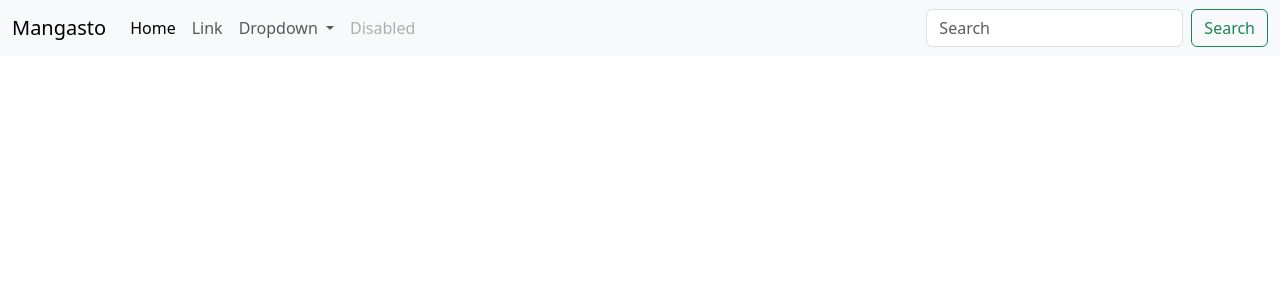
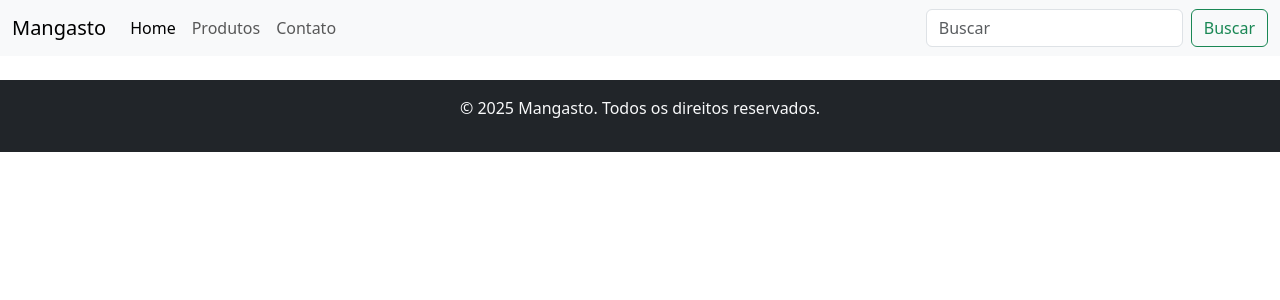
Before and after one commit to Kloppx/Mangasto, a Django app: template templates/base.html in a window 1280 px wide. Shown: the top 300 px of the page. Run offline with Django 4.2, Linux system fonts and the light colour scheme; the template is opened without the code that fills it, so the values that code supplies are empty.

Commit message:
refactor: separate navbar and footer into partial templates

```diff
--- a/templates/base.html
+++ b/templates/base.html
@@ -1,6 +1,6 @@
 {% load static %}
 <!DOCTYPE html>
-<html lang="en">
+<html lang="pt-br">
 
 <head>
     <meta charset="UTF-8">
@@ -12,48 +12,16 @@
     <link rel="stylesheet" href="{% static 'css/style.css' %}">
 </head>
 
-<body>  <!-- Adicionado o body -->
-    <nav class="navbar navbar-expand-lg bg-body-tertiary">
-        <div class="container-fluid">
-            <a class="navbar-brand" href="#">Mangasto</a>
-            <button class="navbar-toggler" type="button" data-bs-toggle="collapse" data-bs-target="#navbarSupportedContent" aria-controls="navbarSupportedContent" aria-expanded="false" aria-label="Toggle navigation">
-                <span class="navbar-toggler-icon"></span>
-            </button>
-            <div class="collapse navbar-collapse" id="navbarSupportedContent">
-                <ul class="navbar-nav me-auto mb-2 mb-lg-0">
-                    <li class="nav-item">
-                        <a class="nav-link active" aria-current="page" href="#">Home</a>
-                    </li>
-                    <li class="nav-item">
-                        <a class="nav-link" href="#">Link</a>
-                    </li>
-                    <li class="nav-item dropdown">
-                        <a class="nav-link dropdown-toggle" href="#" role="button" data-bs-toggle="dropdown" aria-expanded="false">
-                            Dropdown
-                        </a>
-                        <ul class="dropdown-menu">
-                            <li><a class="dropdown-item" href="#">Action</a></li>
-                            <li><a class="dropdown-item" href="#">Another action</a></li>
-                            <li><hr class="dropdown-divider"></li>
-                            <li><a class="dropdown-item" href="#">Something else here</a></li>
-                        </ul>
-                    </li>
-                    <li class="nav-item">
-                        <a class="nav-link disabled" aria-disabled="true">Disabled</a>
-                    </li>
-                </ul>
-                <form class="d-flex" role="search">
-                    <input class="form-control me-2" type="search" placeholder="Search" aria-label="Search">
-                    <button class="btn btn-outline-success" type="submit">Search</button>
-                </form>
-            </div>
-        </div>
-    </nav>
+<body>
+
+    {% include "partials/navbar.html" %}
 
     <main class="container mt-4">
         {% block content %}{% endblock %}
     </main>
 
+    {% include "partials/footer.html" %}
+
     <script src="https://cdn.jsdelivr.net/npm/bootstrap@5.3.3/dist/js/bootstrap.bundle.min.js"></script>
 </body>
 
--- /dev/null
+++ b/templates/partials/footer.html
@@ -0,0 +1,3 @@
+<footer class="bg-dark text-light text-center py-3 mt-4">
+    <p>&copy; 2025 Mangasto. Todos os direitos reservados.</p>
+</footer>
--- /dev/null
+++ b/templates/partials/navbar.html
@@ -0,0 +1,19 @@
+<nav class="navbar navbar-expand-lg bg-body-tertiary">
+    <div class="container-fluid">
+        <a class="navbar-brand" href="#">Mangasto</a>
+        <button class="navbar-toggler" type="button" data-bs-toggle="collapse" data-bs-target="#navbarSupportedContent" aria-controls="navbarSupportedContent" aria-expanded="false" aria-label="Toggle navigation">
+            <span class="navbar-toggler-icon"></span>
+        </button>
+        <div class="collapse navbar-collapse" id="navbarSupportedContent">
+            <ul class="navbar-nav me-auto mb-2 mb-lg-0">
+                <li class="nav-item"><a class="nav-link active" href="#">Home</a></li>
+                <li class="nav-item"><a class="nav-link" href="#">Produtos</a></li>
+                <li class="nav-item"><a class="nav-link" href="#">Contato</a></li>
+            </ul>
+            <form class="d-flex" role="search">
+                <input class="form-control me-2" type="search" placeholder="Buscar" aria-label="Search">
+                <button class="btn btn-outline-success" type="submit">Buscar</button>
+            </form>
+        </div>
+    </div>
+</nav>
```
